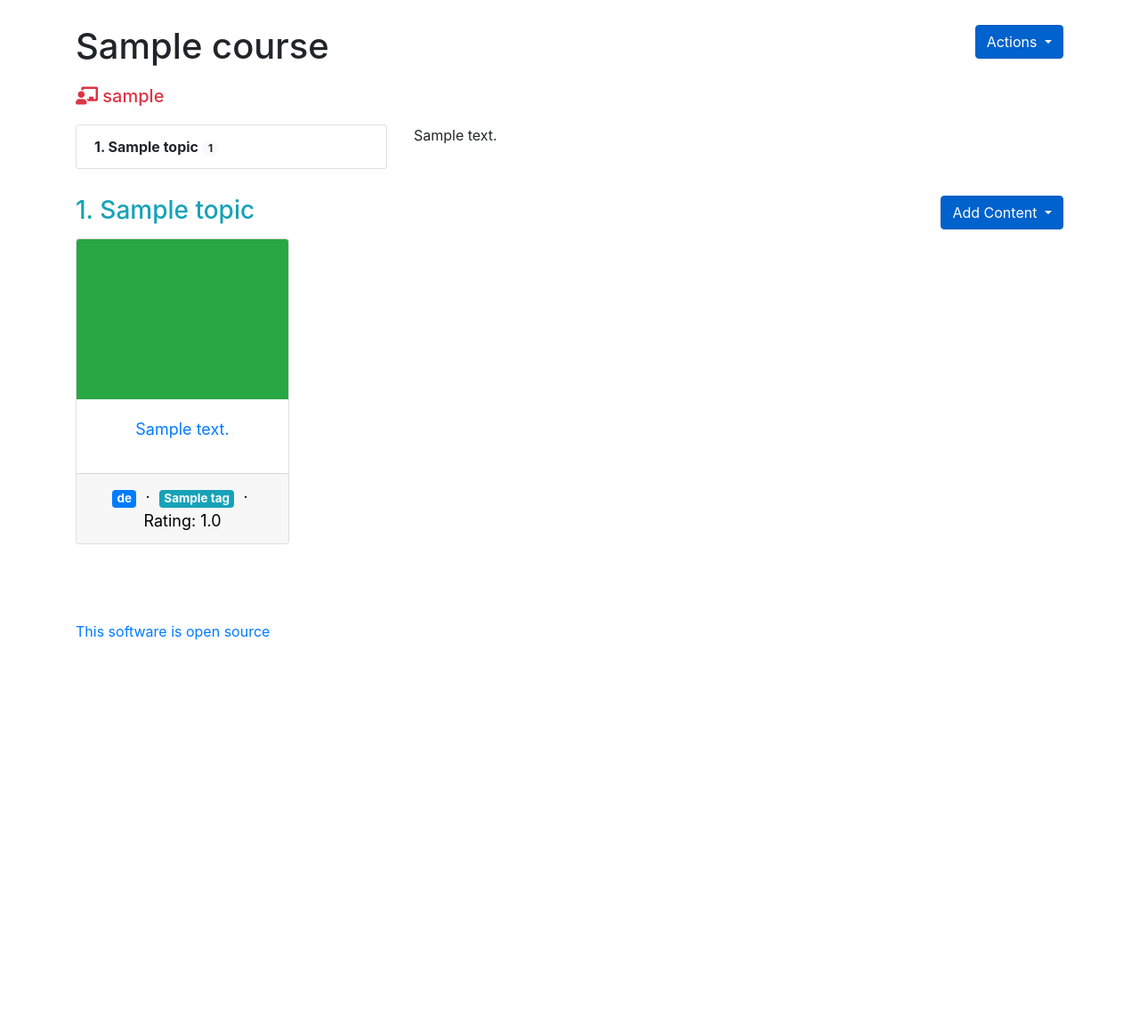
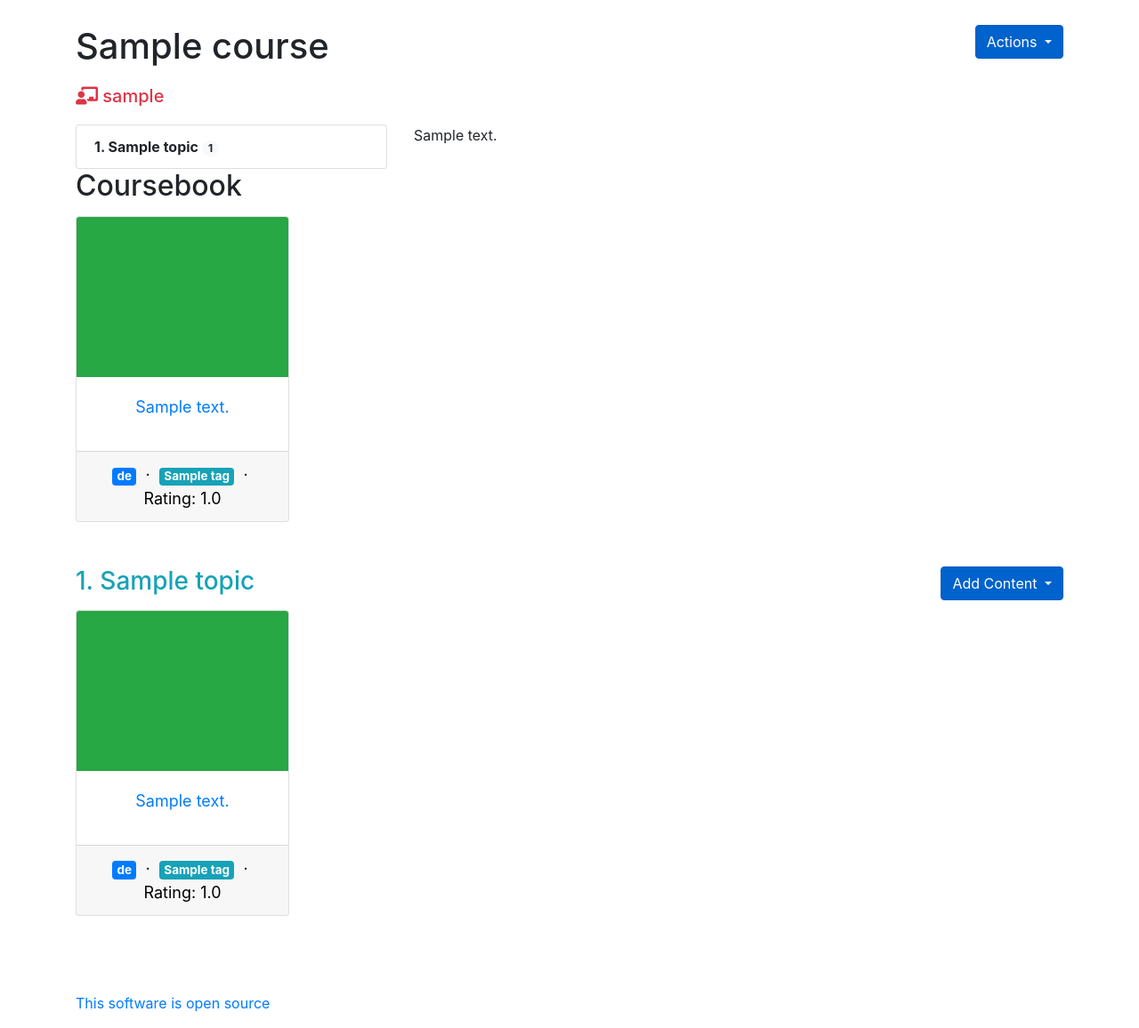
Before and after one commit to DataManagementLab/collab-coursebook, a Django app: page /courses/1/ in a window 1280 px wide. Shown: the part 137-1293 px from the top of the page at 89% size. Before the commit the page ends 857 px from the top, so only its background shows below. Run offline with Django 3.2, Linux system fonts and the light colour scheme; a user stored in the database is signed in; tables that the repository leaves empty hold one stand-in row (values such as "Sample post"); some libraries are stand-ins or nearby versions.

Commit message:
implement coursebook

```diff
--- /dev/null
+++ b/frontend/templates/frontend/course/coursebook.html
@@ -0,0 +1,16 @@
+{% load i18n %}
+{# Load the tag library #}
+{% load bootstrap4 %}
+{% load fontawesome_5 %}
+{% load cc_frontend_tags %}
+
+<div>
+    {% with user|get_coursebook:course as topic_contents %}
+        <h2>Coursebook</h2>
+        {% if topic_contents|length > 0 %}
+            {% include "frontend/course/topic_contents.html" %}
+        {% else %}
+            <p>Coursebook empty</p>
+        {% endif %}
+    {% endwith %}
+</div>
--- a/frontend/templates/frontend/course/view.html
+++ b/frontend/templates/frontend/course/view.html
@@ -84,6 +84,8 @@
         <!-- TODO Add image? -->
     </div>
 
+    {% include 'frontend/course/coursebook.html' %}
+
     {% for entry in structure %}
         <div style="margin-top: 30px;">
             {% with forloop.counter as outer_index %}
--- a/frontend/templatetags/cc_frontend_tags.py
+++ b/frontend/templatetags/cc_frontend_tags.py
@@ -1,6 +1,7 @@
 from django import template
 from django.conf import settings
 
+from base.models import Favorite
 from collab_coursebook.settings import ALLOW_PUBLIC_COURSE_EDITING_BY_EVERYONE
 from content.models import CONTENT_TYPES
 
@@ -115,3 +116,16 @@ def add_content_button(user, course_id, topic_id):
     # generate list of tuple (content type, content verbose name) for add content dropdown
     content_data = [(content_type, content_model.DESC) for content_type, content_model in CONTENT_TYPES.items()]
     return {'user': user, 'course_id': course_id, 'topic_id': topic_id, 'content_data': content_data}
+
+
+@register.filter
+def get_coursebook(user, course):
+    favourites = Favorite.objects.filter(user=user.profile, course=course)
+    coursebook = [favourite.content for favourite in favourites]
+    return coursebook
+
+
+# TODO: template tag can only have 2 parameters
+@register.filter
+def is_content_in_coursebook(user, course, content):
+    return Favorite.objects.filter(user=user, course=course, content=content).count() == 1
--- a/frontend/urls.py
+++ b/frontend/urls.py
@@ -3,6 +3,7 @@ from django.urls import path, re_path, include
 from content.models import CONTENT_TYPES
 from frontend import views
 from frontend.views.search import SearchView
+from frontend.views.coursebook import add_to_coursebook, remove_from_coursebook
 
 app_name = "frontend"
 
@@ -25,8 +26,12 @@ urlpatterns = [
         ])),
         path('<int:course_id>/topic/<int:topic_id>/content/', include([
             re_path(r'add/(?P<type>' + '|'.join([key for key in CONTENT_TYPES.keys()]) + ')/$', views.content.AddContentView.as_view(), name='content-add'),
-            path('<int:content_id>/comment/<int:pk>/delete/', views.DeleteComment.as_view(), name='comment-delete'),
-            path('<int:content_id>/comment/<int:pk>/edit/', views.EditComment.as_view(), name='comment-edit'),
+            path('<int:content_id>', include([
+                path('/comment/<int:pk>/delete/', views.DeleteComment.as_view(), name='comment-delete'),
+                path('/comment/<int:pk>/edit/', views.EditComment.as_view(), name='comment-edit'),
+                path('/coursebook/add/', views.coursebook.add_to_coursebook, name='coursebook-add'),
+                path('/coursebook/remove/', views.coursebook.remove_from_coursebook, name='coursebook-remove'),
+            ])),
             path('<pk>/', views.ContentView.as_view(), name='content'),
             path('<pk>/read/', views.content.ContentReadingModeView.as_view(), name='content-reading-mode'),
         ])),
```
Also changed, not shown: frontend/templates/frontend/content/detail.html (+6 -1 lines), frontend/views/coursebook.py (added, +23 -0 lines).
